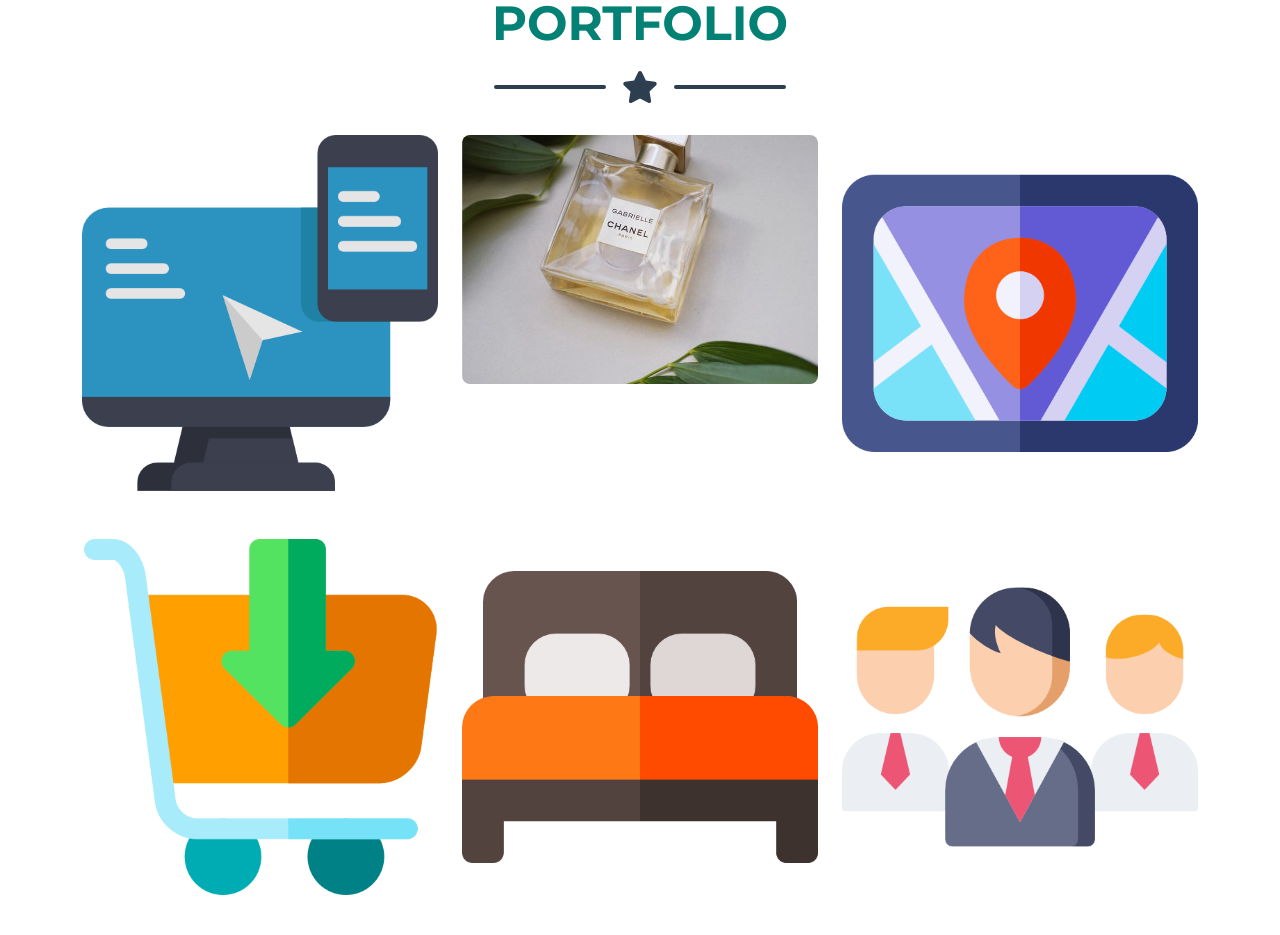
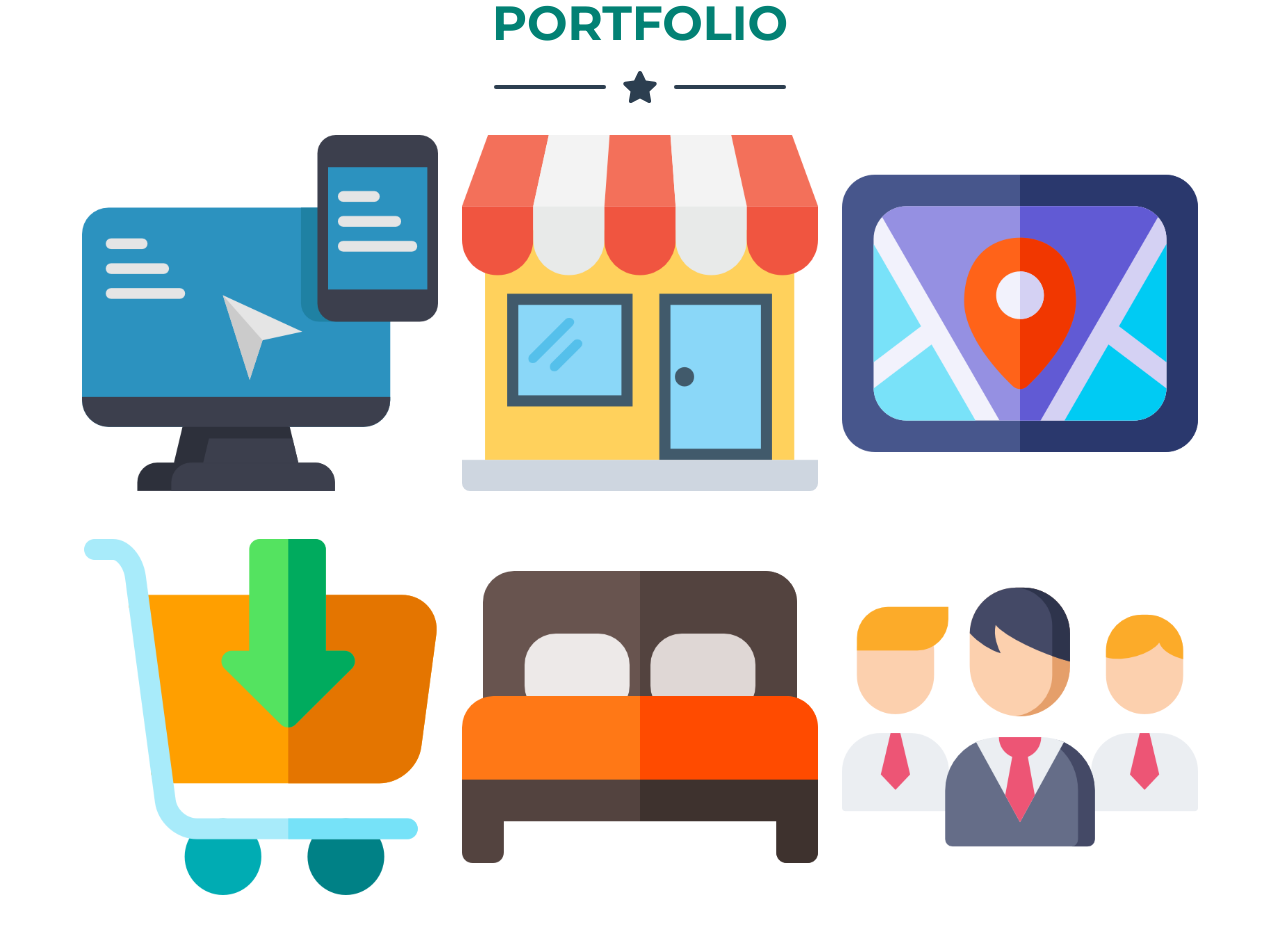
Before and after one commit to Deshire/myportfolio.github.io, a plain HTML site: page index.html in a window 1280 px wide. Shown: the part 876-1811 px from the top of the page. Drawn offline with nearby package versions, Linux system fonts and the light colour scheme.

Commit message:
shop change

```diff
--- a/index.html
+++ b/index.html
@@ -83,13 +83,13 @@
                         </div>
                     </div>
 
-                       <!-- Portfolio Item 2 p-->
+                       <!-- Portfolio Item product-->
                        <div class="col-md-6 col-lg-4 mb-5">
                         <div class="portfolio-item mx-auto" data-bs-toggle="modal" data-bs-target="#portfolioModalp">
                             <div class="portfolio-item-caption d-flex align-items-center justify-content-center h-100 w-100">
                                 <div class="portfolio-item-caption-content text-center text-white"><i class="fas fa-plus fa-3x"></i></div>
                             </div>
-                            <img class="img-fluid" src="assets/img/portfolio/image-product-mobile.jpg" alt="product" />
+                            <img class="img-fluid" src="assets/img/portfolio/shop.png" alt="product" />
                         </div>
                     </div>
 
```
Also changed, not shown: assets/img/portfolio/shop.png (added).
